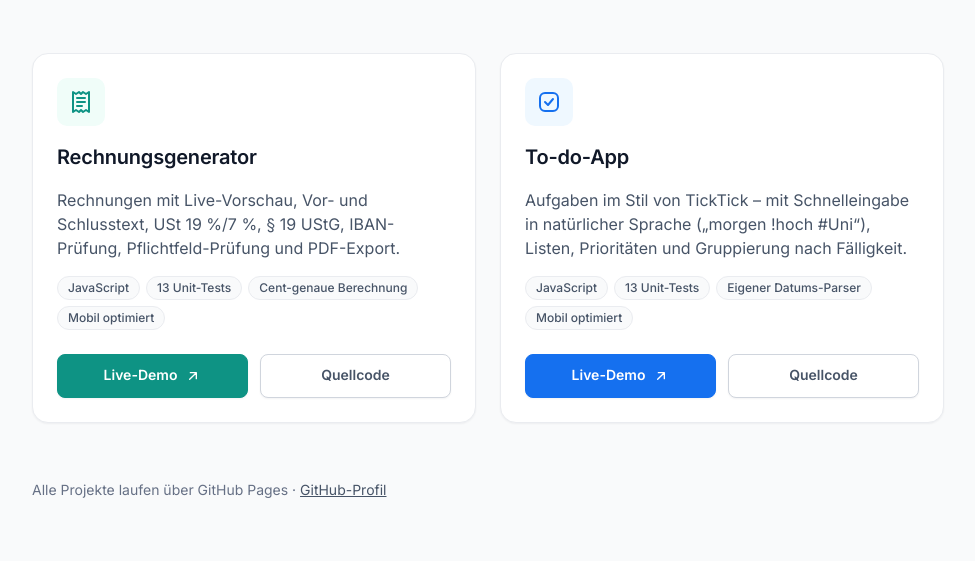
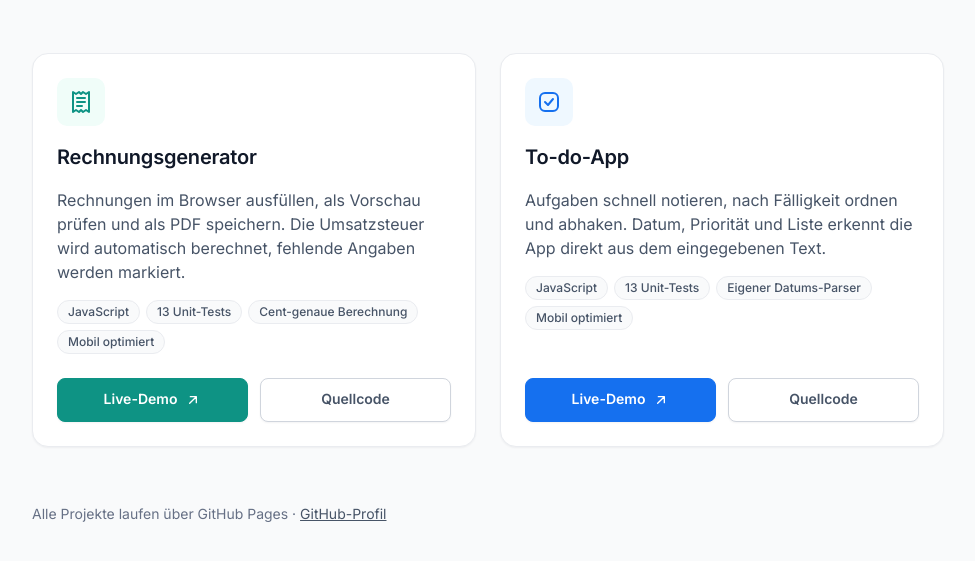
Before and after one commit to Surhay276/surhay276.github.io, a plain HTML site: page index.html in a window 1280 px wide. Shown: the part 259-820 px from the top of the page, without its empty margins (152-1127 px from the left). Drawn offline with Linux system fonts and the light colour scheme.

Commit message:
Startseite: verständlichere Projektbeschreibungen
Co-Authored-By: Claude Opus 5.5 <noreply@anthropic.com>
Claude-Session: https://claude.ai/code/session_01F5tPPrrTcQLFmCDPSY5Rx2

```diff
--- a/index.html
+++ b/index.html
@@ -78,7 +78,7 @@
       <article class="project invoice">
         <span class="mark" aria-hidden="true"><svg viewBox="0 0 24 24"><path d="M4 2v20l3-2 3 2 2-2 2 2 3-2 3 2V2l-3 2-3-2-2 2-2-2-3 2Z"/><path d="M8 8h8M8 12h8M8 16h5"/></svg></span>
         <h2>Rechnungsgenerator</h2>
-        <p>Rechnungen mit Live-Vorschau, Vor- und Schlusstext, USt 19 %/7 %, § 19 UStG, IBAN-Prüfung, Pflichtfeld-Prüfung und PDF-Export.</p>
+        <p>Rechnungen im Browser ausfüllen, als Vorschau prüfen und als PDF speichern. Die Umsatzsteuer wird automatisch berechnet, fehlende Angaben werden markiert.</p>
         <ul><li>JavaScript</li><li>13 Unit-Tests</li><li>Cent-genaue Berechnung</li><li>Mobil optimiert</li></ul>
         <div class="actions">
           <a class="btn btn-primary" href="rechnungs-generator/">Live-Demo <svg viewBox="0 0 24 24" aria-hidden="true"><path d="M7 17 17 7M8 7h9v9"/></svg></a>
@@ -89,7 +89,7 @@
       <article class="project kanban">
         <span class="mark" aria-hidden="true"><svg viewBox="0 0 24 24"><rect x="3" y="3" width="18" height="18" rx="5"/><path d="m8 12 3 3 5-6"/></svg></span>
         <h2>To-do-App</h2>
-        <p>Aufgaben im Stil von TickTick – mit Schnelleingabe in natürlicher Sprache („morgen !hoch #Uni“), Listen, Prioritäten und Gruppierung nach Fälligkeit.</p>
+        <p>Aufgaben schnell notieren, nach Fälligkeit ordnen und abhaken. Datum, Priorität und Liste erkennt die App direkt aus dem eingegebenen Text.</p>
         <ul><li>JavaScript</li><li>13 Unit-Tests</li><li>Eigener Datums-Parser</li><li>Mobil optimiert</li></ul>
         <div class="actions">
           <a class="btn btn-primary" href="todo-app/">Live-Demo <svg viewBox="0 0 24 24" aria-hidden="true"><path d="M7 17 17 7M8 7h9v9"/></svg></a>
```
